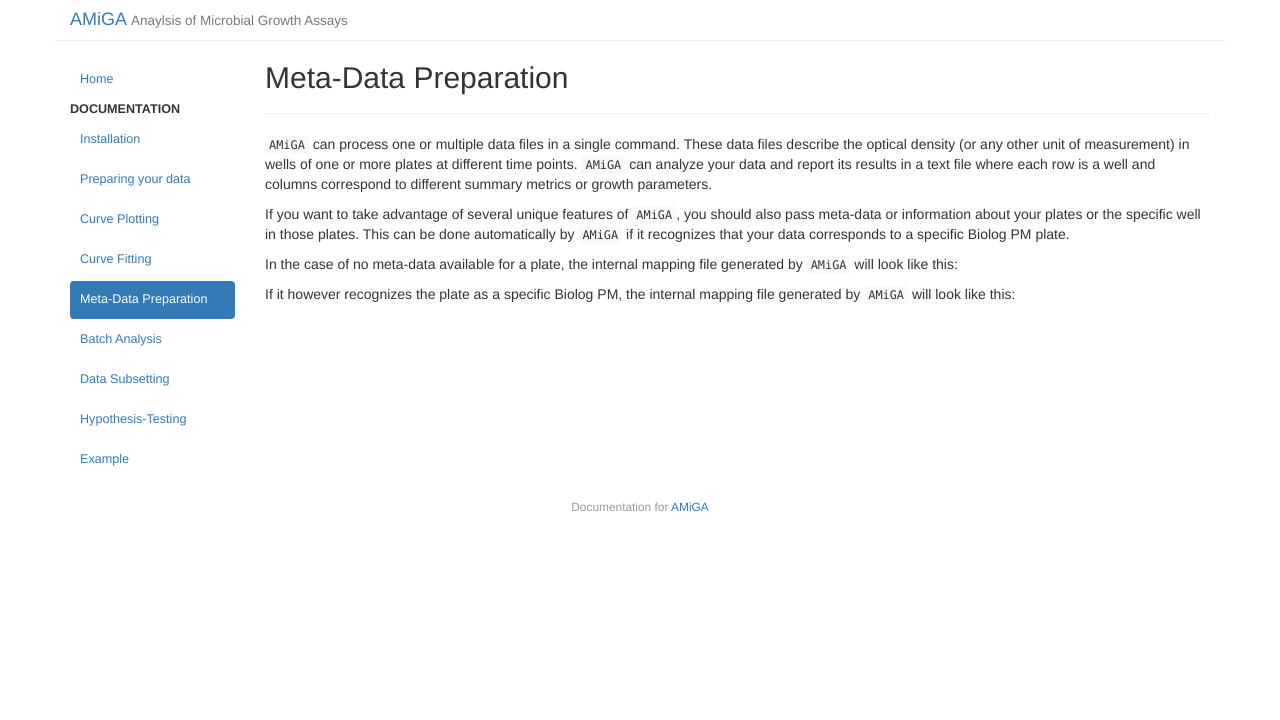
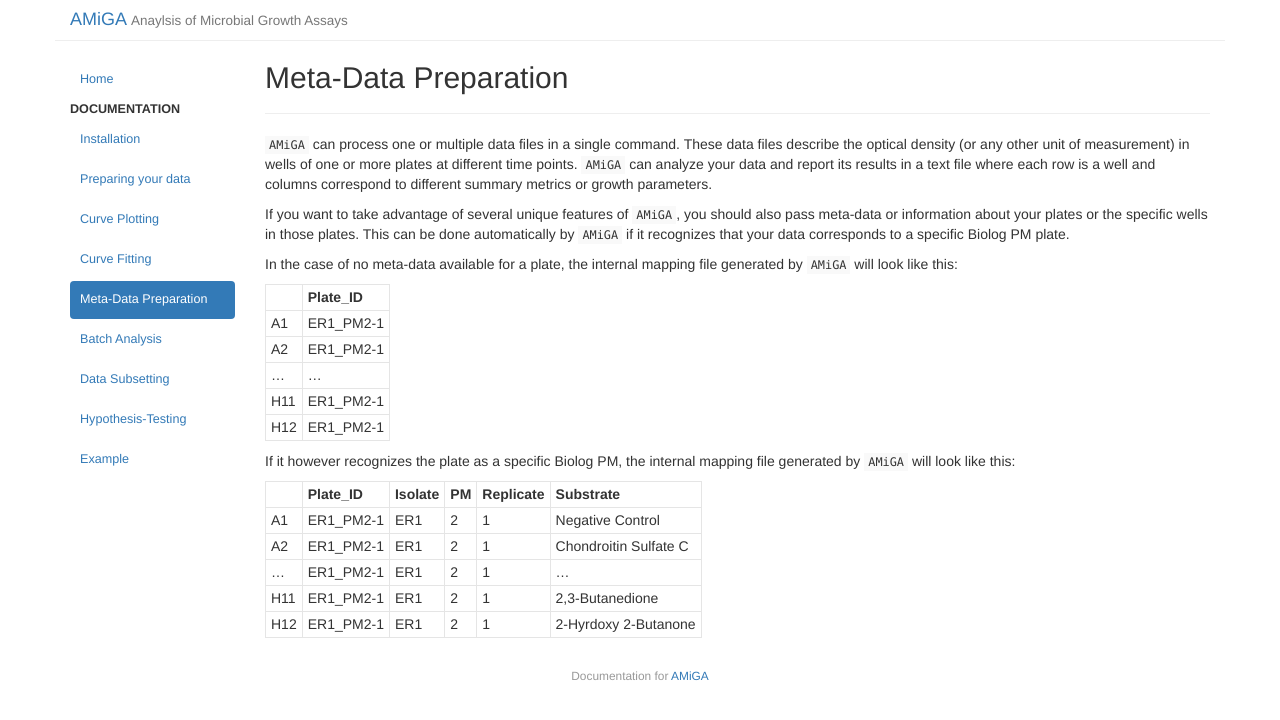
Before and after one commit to firasmidani/amiga, a Jekyll site: the page built from docs/_posts/2020-03-25-metadata.md, in a window 1280 px wide. Shown: the top 720 px of the page. Built offline with Jekyll 4.4.1, drawn with Linux system fonts in a browser that asks for light colours.

Commit message:
example mapping files

```diff
--- a/docs/_posts/2020-03-25-metadata.md
+++ b/docs/_posts/2020-03-25-metadata.md
@@ -8,9 +8,24 @@ order: 5
 
 `AMiGA` can process one or multiple data files in a single command. These data files describe the optical density (or any other unit of measurement) in wells of one or more plates at different time points. `AMiGA` can analyze your data and report its results in a text file where each row is a well and columns correspond to different summary metrics or growth parameters.
 
-If you want to take advantage of several unique features of `AMiGA`, you should also pass meta-data or information about your plates or the specific well in those plates. This can be done automatically by `AMiGA` if it recognizes that your data corresponds to a specific Biolog PM plate.
+If you want to take advantage of several unique features of `AMiGA`, you should also pass meta-data or information about your plates or the specific wells in those plates. This can be done automatically by `AMiGA` if it recognizes that your data corresponds to a specific Biolog PM plate.
 
 In the case of no meta-data available for a plate, the internal mapping file generated by `AMiGA` will look like this:
 
+||Plate_ID|
+|:---|:---|
+|A1|ER1_PM2-1|
+|A2|ER1_PM2-1|
+|...|...|
+|H11|ER1_PM2-1|
+|H12|ER1_PM2-1|
 
 If it however recognizes the plate as a specific Biolog PM, the internal mapping file generated by `AMiGA` will look like this:
+
+||Plate_ID|Isolate|PM|Replicate|Substrate|
+|:---|:---|:---|:---|:---|:---|
+|A1|ER1_PM2-1|ER1|2|1|Negative Control|
+|A2|ER1_PM2-1|ER1|2|1|Chondroitin Sulfate C|
+|...|ER1_PM2-1|ER1|2|1|...|
+|H11|ER1_PM2-1|ER1|2|1|2,3-Butanedione|
+|H12|ER1_PM2-1|ER1|2|1|2-Hyrdoxy 2-Butanone|
```
